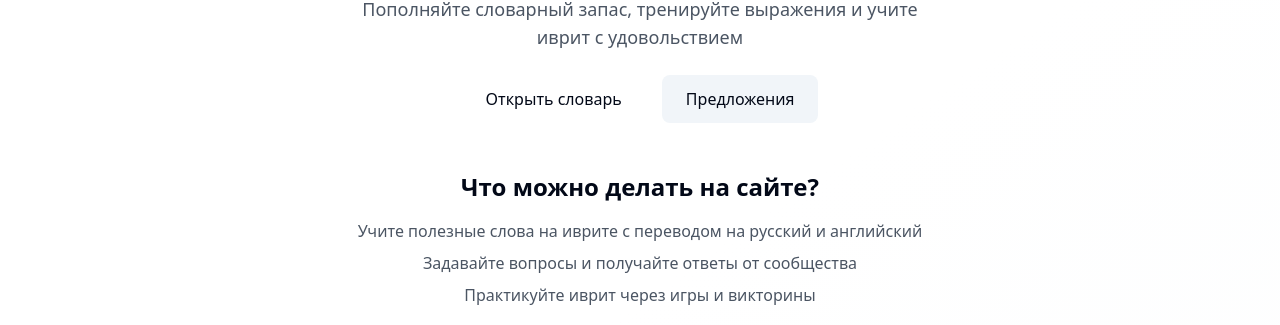
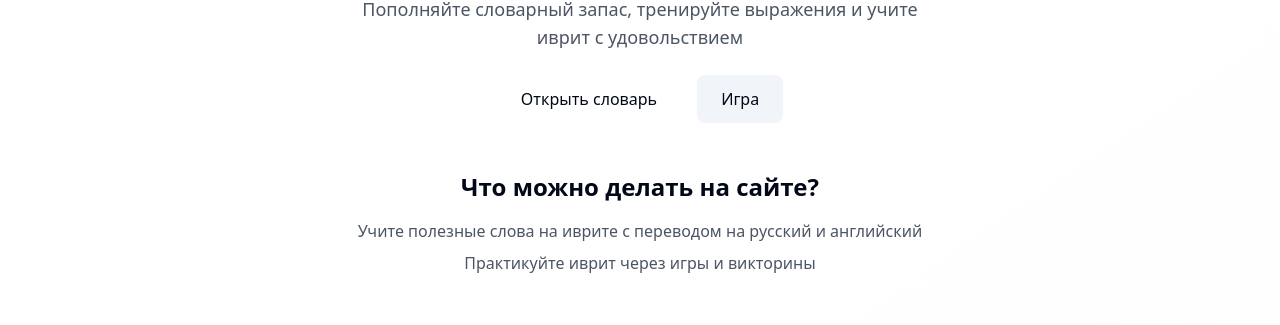
Before and after one commit to dupbi-web/med-hebrew-shylo, a React (Vite) app: page / in a window 1280 px wide. Shown: the part 226-551 px from the top of the page. Built offline with nearby package versions, Linux system fonts and the light colour scheme; no server answers; the database is empty.

Commit message:
remove all MedicalSentencesPage

```diff
--- a/src/i18n.ts
+++ b/src/i18n.ts
@@ -11,7 +11,6 @@ i18n.use(initReactI18next).init({
         start_learning: "Start Learning",
         home_what_can_do: "What can you do on the site?",
         home_learn_words: "Learn useful Hebrew words with translations into Russian and English",
-        home_forum: "Ask questions and get answers from the community",
         home_practice_games: "Practice Hebrew through games and quizzes",
         home_choose_method: "Choose your way to learn:",
         feature_dictionary: "Dictionary",
@@ -34,7 +33,6 @@ i18n.use(initReactI18next).init({
         nav_dictionary: "Dictionary",
         nav_contactUs: "ContactUs",
         nav_learning: "Learning",
-        nav_sentences_for_doctors: "Sentences",
         matching_title: "64-Word Matching Game",
         matching_description: "Improve your Hebrew with a 3-minute matching challenge of 64 selected words",
         matching_rules_title: "Game Rules",
@@ -61,7 +59,6 @@ i18n.use(initReactI18next).init({
         start_learning: "התחל ללמוד",
         home_what_can_do: "מה אפשר לעשות באתר?",
         home_learn_words: "ללמוד מילים שימושיות בעברית עם תרגום לרוסית ואנגלית",
-        home_forum: "לשאול שאלות ולקבל תשובות מהקהילה",
         home_practice_games: "לתרגל עברית דרך משחקים וחידונים",
         home_choose_method: "בחרו את דרך הלמידה שלכם:",
         feature_dictionary: "מילון",
@@ -83,7 +80,6 @@ i18n.use(initReactI18next).init({
         nav_matching_game: "משחק",
         nav_dictionary: "מילון",
         nav_contactUs: "צרו קשר",
-        nav_sentences_for_doctors: "משפטים",
         nav_learning: "למידה",
         matching_title: "משחק התאמת 64 מילים",
         matching_description: "שפרו את העברית שלכם עם אתגר התאמה של 3 דקות הכולל 64 מילים נבחרות",
@@ -110,7 +106,6 @@ i18n.use(initReactI18next).init({
         start_learning: "Начать обучение",
         home_what_can_do: "Что можно делать на сайте?",
         home_learn_words: "Учите полезные слова на иврите с переводом на русский и английский",
-        home_forum: "Задавайте вопросы и получайте ответы от сообщества",
         home_practice_games: "Практикуйте иврит через игры и викторины",
         home_choose_method: "Выберите способ обучения:",
         feature_dictionary: "Словарь",
@@ -132,7 +127,6 @@ i18n.use(initReactI18next).init({
         nav_matching_game: "Игра",
         nav_dictionary: "Словарь",
         nav_contactUs: "Связаться с нами",
-        nav_sentences_for_doctors: "Предложения",
         nav_learning: "Обучение",
         matching_title: "Игра на соответствие 64 слов",
         matching_description: "Улучшайте иврит с 3-минутным заданием на соответствие 64 выбранных слов.",
--- a/src/pages/Home.tsx
+++ b/src/pages/Home.tsx
@@ -4,9 +4,9 @@ import { Card, CardHeader, CardTitle, CardDescription } from "@/components/ui/ca
 import { motion } from "framer-motion";
 import { Book, HelpCircle, Type, Puzzle, IdCard, BookOpen } from "lucide-react";
 import { useTranslation } from "react-i18next";
-import LanguageSwitcher from "@/components/LanguageSwitcher"; // If you have a language switcher
 import { getMedicalTermsWithCategories } from "@/cache/medicalTermsCache"; // cache של מילים עם קטגוריות
 import { useEffect } from "react";
+
 const features = [
 	{
 		nameKey: "feature_dictionary",
@@ -70,9 +70,9 @@ const Home = () => {
 								{t("view_dictionary")}
 							</button>
 						</Link>
-						<Link to="/MedicalSentencesPage">
+						<Link to="/MatchingGame">
 							<button className="px-6 py-3 bg-secondary dark:text-white rounded-lg dark:hover:bg-secondary/80 transition">
-								{t("nav_sentences_for_doctors")}
+								{t("nav_matching_game")}
 							</button>
 						</Link>
 					</div>
@@ -82,7 +82,6 @@ const Home = () => {
 				<section className="mb-12 text-center">
 					<h2 className="text-2xl font-semibold mb-4">{t("home_what_can_do")}</h2>
 					<p className="text-gray-600 dark:text-gray-300 mb-2">{t("home_learn_words")}</p>
-					<p className="text-gray-600 dark:text-gray-300 mb-2">{t("home_forum")}</p>
 					<p className="text-gray-600 dark:text-gray-300">{t("home_practice_games")}</p>
 				</section>
 
```
